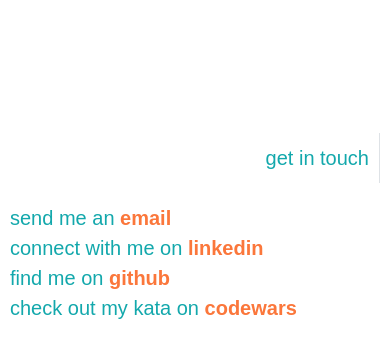
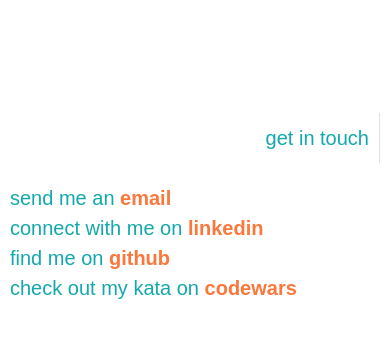
Before and after one commit to telou/terri-portfolio, a plain HTML site: page contact.html in a window 390 px wide. Shown: the part 172-530 px from the top of the page. Drawn offline with nearby package versions, Linux system fonts and the light colour scheme; a web font is replaced by a local one.

Commit message:
fixed some alignment issues

```diff
--- a/css/style.css
+++ b/css/style.css
@@ -164,8 +164,8 @@ a:hover {
 
 .contact-content {
   position: absolute;
-  top: 35%;
-  left: 0;
+  top: 0vh;
+  right: 0;
   width: 80%;
 }
 
@@ -181,6 +181,7 @@ a:hover {
 .content-row {
     display: flex;
     height: 90%;
+    justify-content: center;
 }
 
 .content-row-bottom {
@@ -200,7 +201,7 @@ a:hover {
 .video {
   display: flex;
   justify-content: center;
-  align-items: left;
+  align-items: center;
   padding: 10px;
 }
 
@@ -325,7 +326,11 @@ a:hover {
   .content {
     width: 100%;
   }
-   .content-row {
+  .contact-content {
+    width: 100%;
+  }
+
+  .content-row {
     height: 90%;
     flex-direction: column;
   }
```
